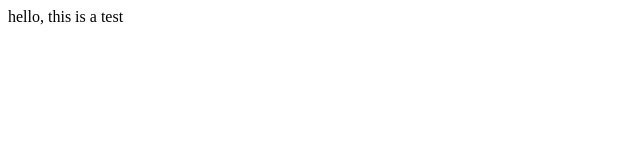
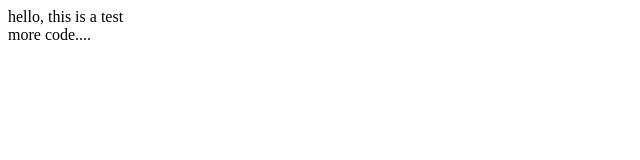
Before and after one commit to zdihua/youtube.demo, a plain HTML site: page WebContent/index.html in a window 1280 px wide. Shown: the full height of the page, 0-640 px from the left. Drawn offline with Linux system fonts and the light colour scheme.

Commit message:
more changes to index

```diff
--- a/WebContent/index.html
+++ b/WebContent/index.html
@@ -6,5 +6,7 @@
 </head>
 <body>
   hello, this is a test
+  <br />
+  more code....
 </body>
 </html>
```
